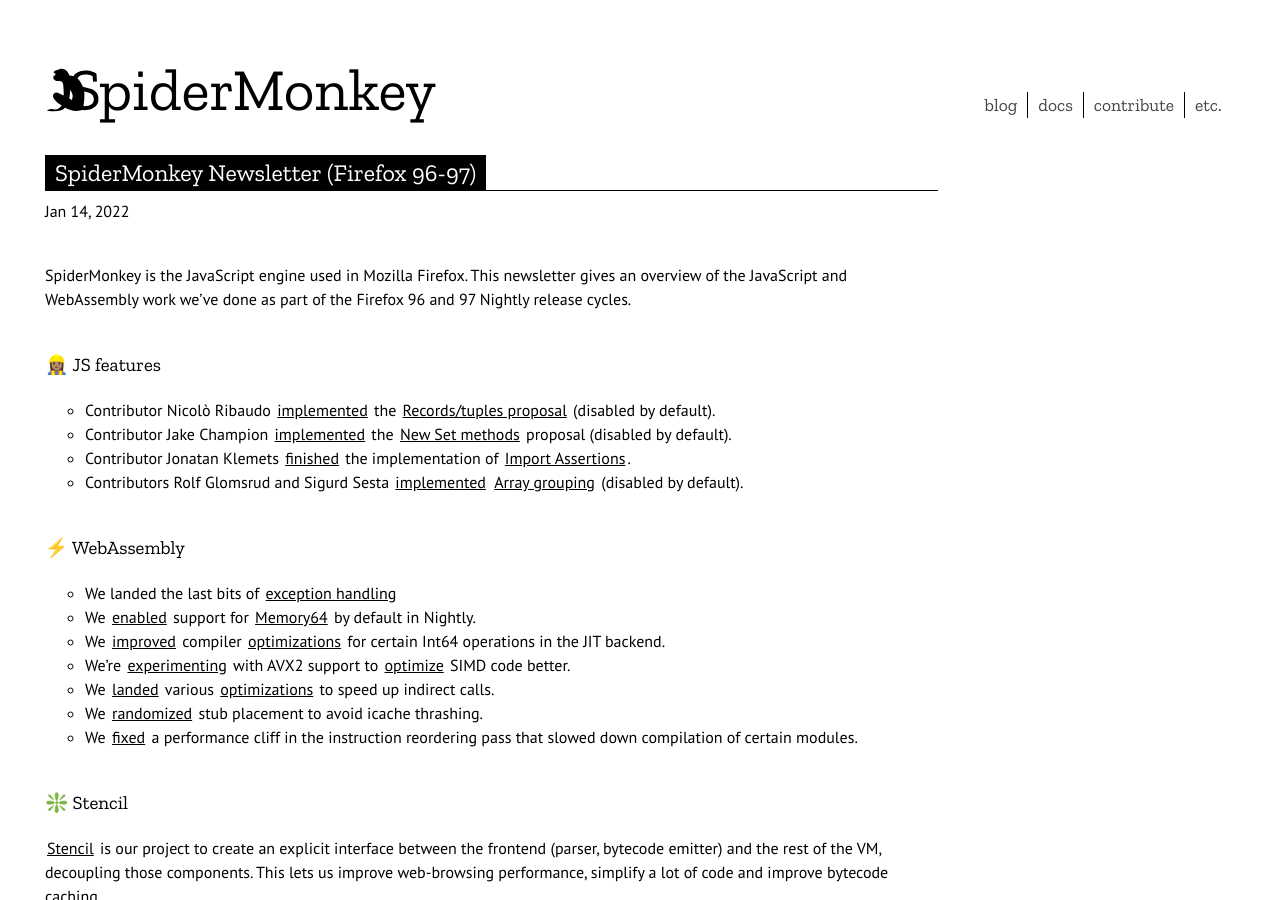
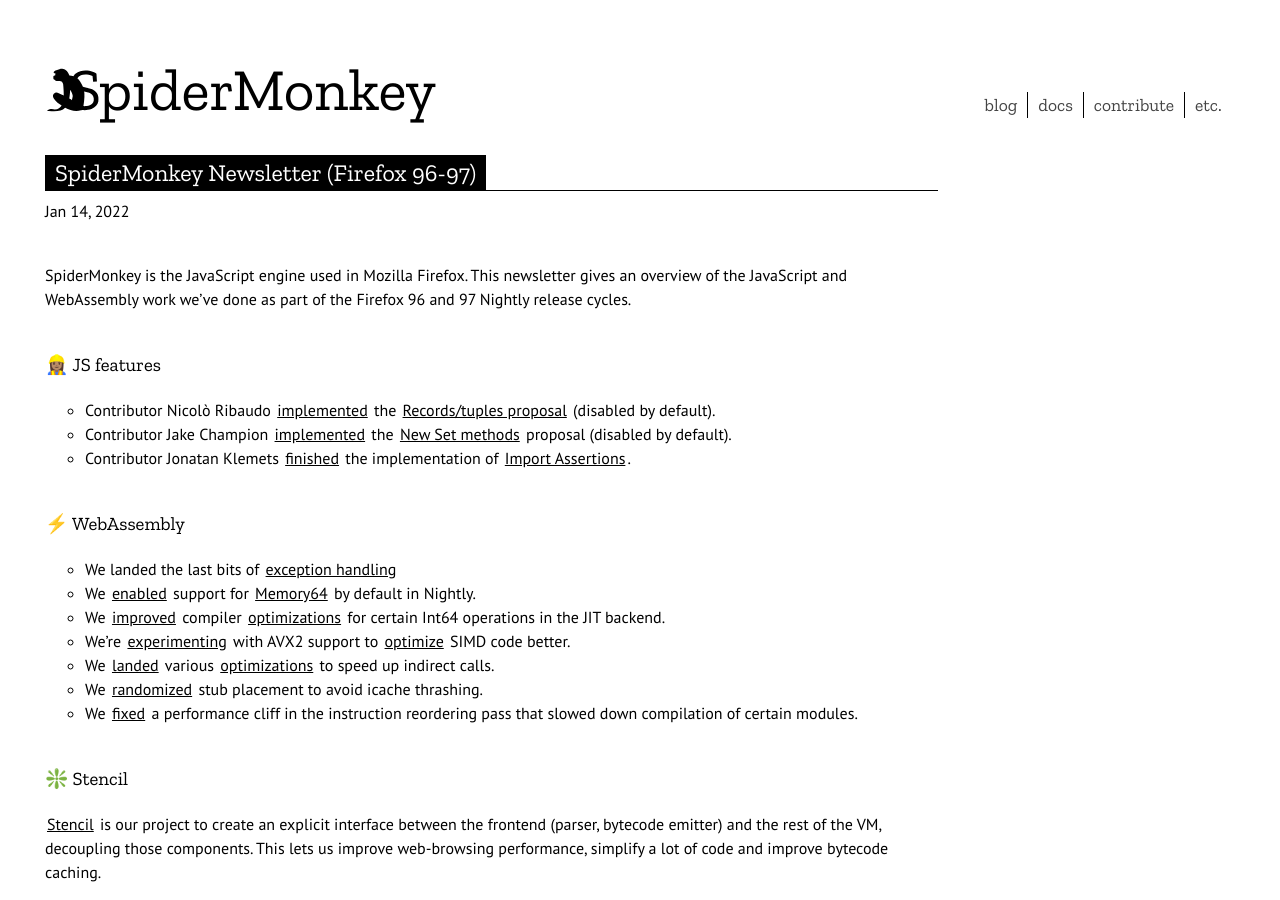
Before and after one commit to mozilla-spidermonkey/spidermonkey.dev, a Jekyll site: the page built from _posts/2022-01-14-newsletter-firefox-96-97.markdown, in a window 1280 px wide and 900 px high. Built offline with Jekyll 4.4.1, drawn with Linux system fonts in a browser that asks for light colours; nearby versions of some CDN libraries.

Commit message:
Remove change for 98
Co-authored-by: yulia <yulia.startsev@gmail.com>

```diff
--- a/_posts/2022-01-14-newsletter-firefox-96-97.markdown
+++ b/_posts/2022-01-14-newsletter-firefox-96-97.markdown
@@ -14,7 +14,6 @@
 * Contributor Nicolò Ribaudo [implemented](https://bugzilla.mozilla.org/show_bug.cgi?id=1730843) the [Records/tuples proposal](https://github.com/tc39/proposal-record-tuple) (disabled by default).
 * Contributor Jake Champion [implemented](https://bugzilla.mozilla.org/show_bug.cgi?id=1566146) the [New Set methods](https://github.com/tc39/proposal-set-methods) proposal (disabled by default).
 * Contributor Jonatan Klemets [finished](https://bugzilla.mozilla.org/show_bug.cgi?id=1736060) the implementation of [Import Assertions](https://github.com/tc39/proposal-import-assertions).
-* Contributors Rolf Glomsrud and Sigurd Sesta [implemented](https://bugzilla.mozilla.org/show_bug.cgi?id=1739648) [Array grouping](https://github.com/tc39/proposal-array-grouping) (disabled by default).
 
 
 ### ⚡ WebAssembly
```
